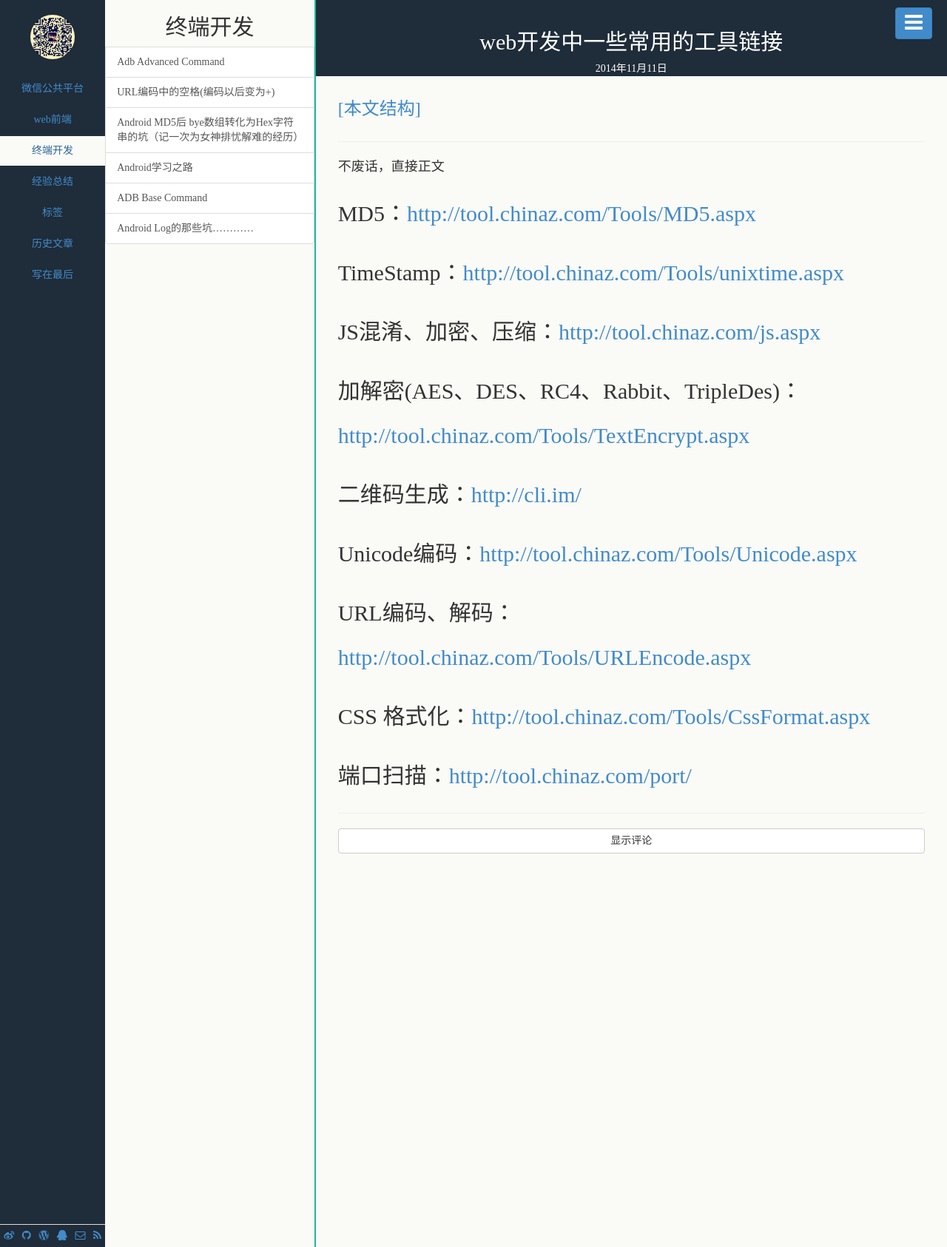
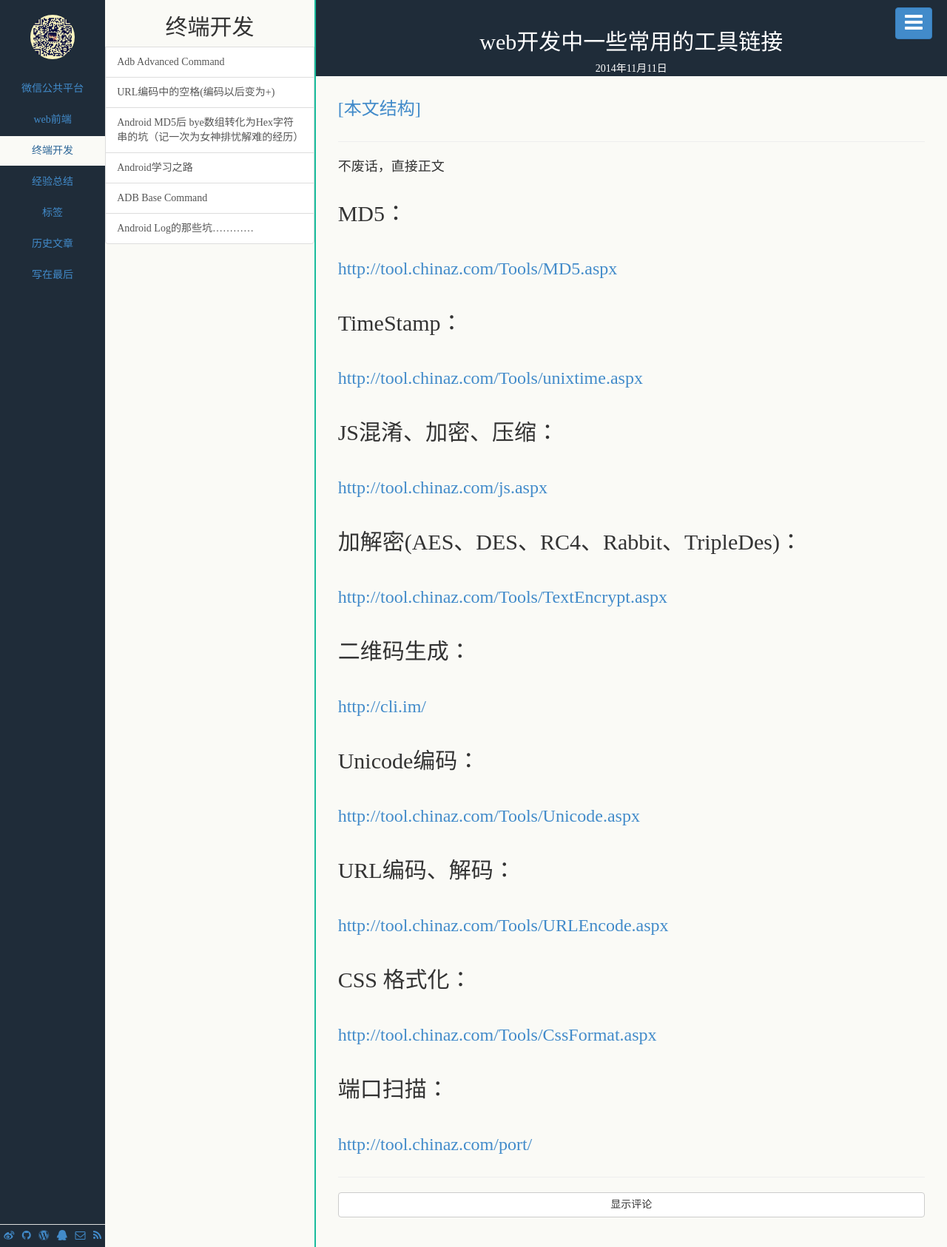
Before and after one commit to haojj/bihe0832.github.io, a Jekyll site: the page built from _posts/2014-11-11-web开发中一些常用的工具链接.md, in a window 1280 px wide. Shown: the whole page at 74% size. Built offline with Jekyll 4.4.1, drawn with Linux system fonts in a browser that asks for light colours; Markdown is read by kramdown in place of the engine named in the settings.

Commit message:
new link

```diff
--- a/_posts/2014-11-11-web开发中一些常用的工具链接.md
+++ b/_posts/2014-11-11-web开发中一些常用的工具链接.md
@@ -8,20 +8,38 @@ description: web开发中一些常用的工具链接
 
 不废话，直接正文
 
-## MD5：[http://tool.chinaz.com/Tools/MD5.aspx](http://tool.chinaz.com/Tools/MD5.aspx)
+## MD5：
 
-## TimeStamp：[http://tool.chinaz.com/Tools/unixtime.aspx](http://tool.chinaz.com/Tools/unixtime.aspx)
+### [http://tool.chinaz.com/Tools/MD5.aspx](http://tool.chinaz.com/Tools/MD5.aspx)
 
-## JS混淆、加密、压缩：[http://tool.chinaz.com/js.aspx](http://tool.chinaz.com/js.aspx)
+## TimeStamp：
 
-##加解密(AES、DES、RC4、Rabbit、TripleDes)：[http://tool.chinaz.com/Tools/TextEncrypt.aspx](http://tool.chinaz.com/Tools/TextEncrypt.aspx)
+### [http://tool.chinaz.com/Tools/unixtime.aspx](http://tool.chinaz.com/Tools/unixtime.aspx)
 
-## 二维码生成：[http://cli.im/](http://cli.im/)
+## JS混淆、加密、压缩：
 
-## Unicode编码：[http://tool.chinaz.com/Tools/Unicode.aspx](http://tool.chinaz.com/Tools/Unicode.aspx)
+### [http://tool.chinaz.com/js.aspx](http://tool.chinaz.com/js.aspx)
 
-## URL编码、解码：[http://tool.chinaz.com/Tools/URLEncode.aspx](http://tool.chinaz.com/Tools/URLEncode.aspx)
+##加解密(AES、DES、RC4、Rabbit、TripleDes)：
 
-## CSS 格式化：[http://tool.chinaz.com/Tools/CssFormat.aspx](http://tool.chinaz.com/Tools/CssFormat.aspx)
+### [http://tool.chinaz.com/Tools/TextEncrypt.aspx](http://tool.chinaz.com/Tools/TextEncrypt.aspx)
 
-## 端口扫描：[http://tool.chinaz.com/port/](http://tool.chinaz.com/port/)
+## 二维码生成：
+
+### [http://cli.im/](http://cli.im/)
+
+## Unicode编码：
+
+### [http://tool.chinaz.com/Tools/Unicode.aspx](http://tool.chinaz.com/Tools/Unicode.aspx)
+
+## URL编码、解码：
+
+### [http://tool.chinaz.com/Tools/URLEncode.aspx](http://tool.chinaz.com/Tools/URLEncode.aspx)
+
+## CSS 格式化：
+
+### [http://tool.chinaz.com/Tools/CssFormat.aspx](http://tool.chinaz.com/Tools/CssFormat.aspx)
+
+## 端口扫描：
+
+### [http://tool.chinaz.com/port/](http://tool.chinaz.com/port/)
```
Also changed, not shown: _posts/2014-07-22-URL编码中的空格(编码以后变为+).md (+2 -0 lines).
